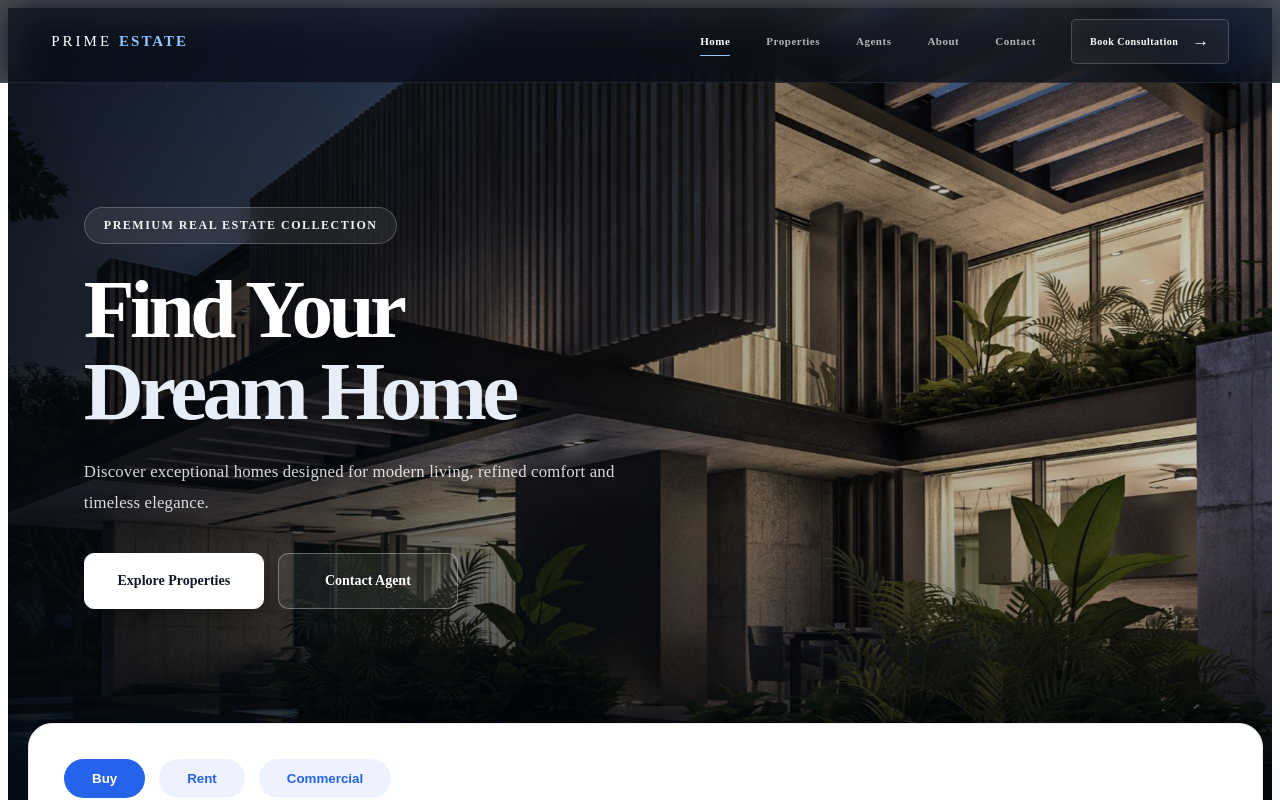
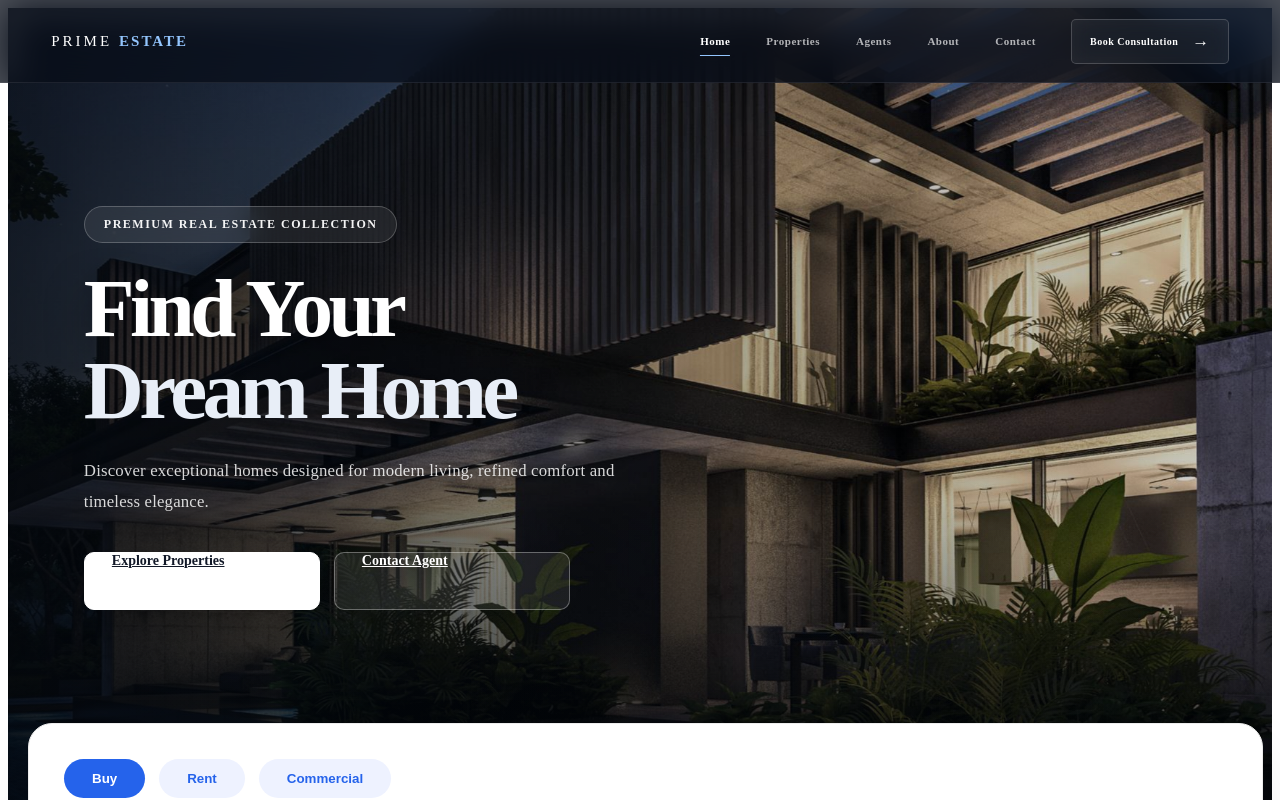
Before and after one commit to Arishusman/Prime-estate-web, a React (Vite) app: page / in a window 1280 px wide. Shown: the top 800 px of the page. Built offline with nearby package versions, Linux system fonts and the light colour scheme; the HTML template or start-up script is replaced by a standard one.

Commit message:
Fix GitHub Pages image paths

```diff
--- a/src/components/FeaturedProperties/FeaturedProperties.jsx
+++ b/src/components/FeaturedProperties/FeaturedProperties.jsx
@@ -11,7 +11,7 @@ const properties = [
         beds: 5,
         baths: 6,
         area: "5,500 sq ft",
-        image: "/images/properties/property-1.webp",
+        image: `${import.meta.env.BASE_URL}images/properties/property-1.webp`,
         featured: true,
     },
 
@@ -24,7 +24,7 @@ const properties = [
         beds: 4,
         baths: 4,
         area: "3,200 sq ft",
-        image: "/images/properties/property-3.webp",
+        image: `${import.meta.env.BASE_URL}images/properties/property-3.webp`,
         featured: true,
     },
 
@@ -37,7 +37,7 @@ const properties = [
         beds: 4,
         baths: 5,
         area: "4,200 sq ft",
-        image: "/images/properties/property-5.webp",
+        image: `${import.meta.env.BASE_URL}images/properties/property-5.webp`,
         featured: true,
     },
 
@@ -50,16 +50,13 @@ const properties = [
         beds: 4,
         baths: 5,
         area: "3,800 sq ft",
-    image: "/images/properties/property-2.webp",
+        image: `${import.meta.env.BASE_URL}images/properties/property-2.webp`,
         featured: false,
     },
 ];
 
-
 function FeaturedProperties() {
-
     return (
-
         <section className="featured-properties">
 
             <div className="featured-container">
@@ -111,11 +108,9 @@ function FeaturedProperties() {
                                 />
 
                                 {property.featured && (
-
                                     <span className="property-badge">
                                         Featured
                                     </span>
-
                                 )}
 
                             </div>
@@ -141,7 +136,6 @@ function FeaturedProperties() {
                                 <div className="property-info">
 
                                     <div>
-
                                         <strong>
                                             {property.beds}
                                         </strong>
@@ -149,12 +143,10 @@ function FeaturedProperties() {
                                         <span>
                                             Beds
                                         </span>
-
                                     </div>
 
 
                                     <div>
-
                                         <strong>
                                             {property.baths}
                                         </strong>
@@ -162,12 +154,10 @@ function FeaturedProperties() {
                                         <span>
                                             Baths
                                         </span>
-
                                     </div>
 
 
                                     <div>
-
                                         <strong>
                                             {property.area}
                                         </strong>
@@ -175,7 +165,6 @@ function FeaturedProperties() {
                                         <span>
                                             Area
                                         </span>
-
                                     </div>
 
                                 </div>
@@ -189,17 +178,12 @@ function FeaturedProperties() {
                                         {property.price}
                                     </h4>
 
-
                                     <Link
                                         to={`/properties/${property.id}`}
                                         className="details-btn"
                                     >
                                         View Details
-
-                                        <span>
-                                            →
-                                        </span>
-
+                                        <span>→</span>
                                     </Link>
 
                                 </div>
@@ -224,6 +208,7 @@ function FeaturedProperties() {
                         className="view-all-btn"
                     >
                         View All Properties
+                        <span>→</span>
                     </Link>
 
                 </div>
@@ -231,10 +216,7 @@ function FeaturedProperties() {
             </div>
 
         </section>
-
     );
-
 }
 
-
 export default FeaturedProperties;
--- a/src/components/Hero/Hero.jsx
+++ b/src/components/Hero/Hero.jsx
@@ -1,27 +1,45 @@
+import { Link } from "react-router-dom";
 import "./Hero.css";
 
 function Hero() {
+    const heroImage =
+        `${import.meta.env.BASE_URL}images/hero/villa-hero.webp`;
+
     return (
         <section className="hero">
 
-            {/* Cinematic Villa Background */}
+            {/* =====================================
+                CINEMATIC VILLA BACKGROUND
+            ===================================== */}
+
             <div className="hero-background">
+
                 <img
-                    src="/images/hero/villa-hero.webp"
+                    src={heroImage}
                     alt="Luxury Villa"
                     className="hero-image"
                 />
+
             </div>
 
-            {/* Dark Cinematic Overlay */}
+
+            {/* =====================================
+                DARK CINEMATIC OVERLAY
+            ===================================== */}
+
             <div className="hero-overlay"></div>
 
-            {/* Hero Content */}
+
+            {/* =====================================
+                HERO CONTENT
+            ===================================== */}
+
             <div className="hero-content">
 
                 <span className="hero-badge">
                     Premium Real Estate Collection
                 </span>
+
 
                 <h1>
                     Find Your
@@ -29,32 +47,47 @@ function Hero() {
                     <span>Dream Home</span>
                 </h1>
 
+
                 <p>
                     Discover exceptional homes designed for
                     modern living, refined comfort and timeless
                     elegance.
                 </p>
 
+
                 <div className="hero-buttons">
 
-                    <button className="hero-btn hero-btn-primary">
+                    <Link
+                        to="/properties"
+                        className="hero-btn hero-btn-primary"
+                    >
                         Explore Properties
-                    </button>
+                    </Link>
 
-                    <button className="hero-btn hero-btn-secondary">
+
+                    <Link
+                        to="/contact"
+                        className="hero-btn hero-btn-secondary"
+                    >
                         Contact Agent
-                    </button>
+                    </Link>
 
                 </div>
 
             </div>
 
-            {/* Scroll Indicator */}
+
+            {/* =====================================
+                SCROLL INDICATOR
+            ===================================== */}
+
             <div className="hero-scroll">
 
                 <span className="hero-scroll-line"></span>
 
-                <span>Scroll to Explore</span>
+                <span>
+                    Scroll to Explore
+                </span>
 
             </div>
 
```
Lines whose indentation alone changed are shown as unchanged.
